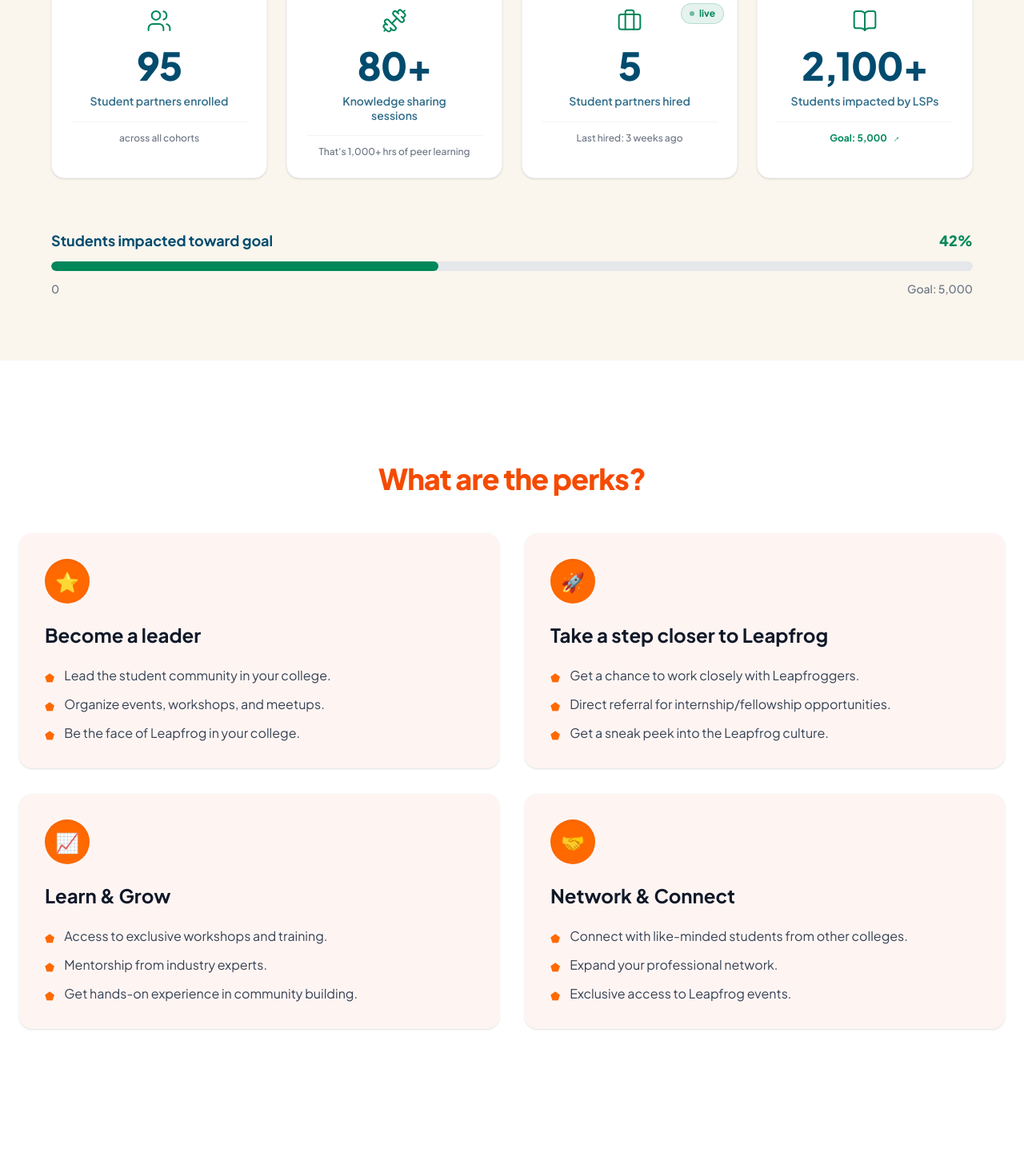
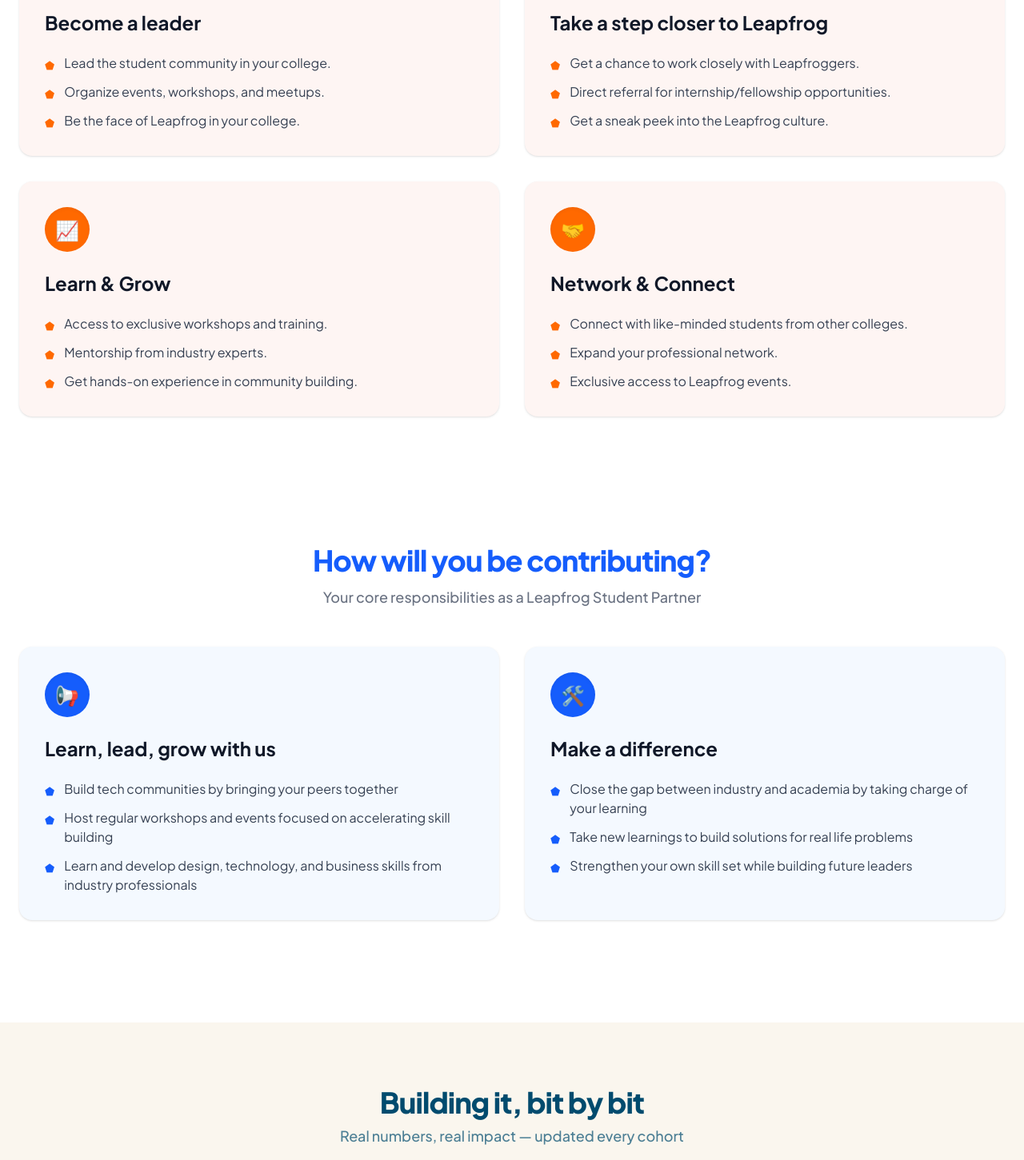
Before and after one commit to preeyankakc037/lspp-react-website, a React (Vite) app: page / in a window 1280 px wide. Shown: the part 1219-2670 px from the top of the page at 80% size. Built offline with nearby package versions, Linux system fonts and the light colour scheme.

Commit message:
Stats Section Order Corrected

```diff
--- a/src/App.tsx
+++ b/src/App.tsx
@@ -21,9 +21,9 @@
       {/* ScrollLine is clean and safely integrated inside HeroSection navbar now! */}
       <HeroSection />
       <AboutSection />
-      <StatsSection />
       <PerksSection/>
       <ContributingSection/>
+      <StatsSection />
       <HighlightsSection />
       <PartnersSection />
       <MentorsSection/>
```
